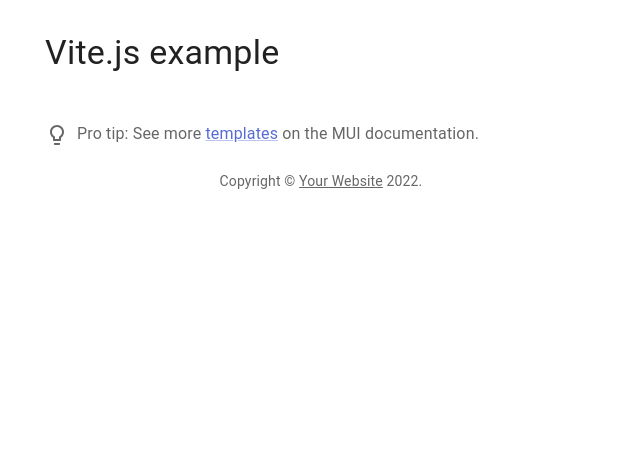
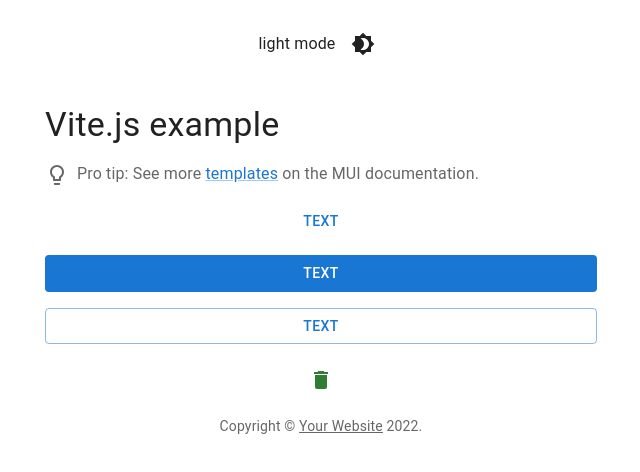
Before and after one commit to gjxwwww8888/bim3d, a React (Vite) app: page / in a window 1280 px wide. Shown: the top 472 px of the page, without its empty margins (319-959 px from the left). Built offline with nearby package versions, Linux system fonts and the light colour scheme.

Commit message:
'darkddd'

```diff
--- a/package.json
+++ b/package.json
@@ -11,6 +11,7 @@
   "dependencies": {
     "@emotion/react": "^11.10.0",
     "@emotion/styled": "^11.10.0",
+    "@mui/icons-material": "^5.8.4",
     "@mui/material": "^5.9.3",
     "react": "^18.2.0",
     "react-dom": "^18.2.0",
--- a/src/main.tsx
+++ b/src/main.tsx
@@ -4,15 +4,17 @@
 import App from '@/views/App'
 import { CssBaseline, ThemeProvider } from '@mui/material'
 import theme from '@/views/theme'
+import ToggleColorMode from './views/Main'
 
 
 ReactDOM.createRoot(document.getElementById('root') as HTMLElement).render(
   <React.StrictMode>
     <BrowserRouter>
-      <ThemeProvider theme={theme}>
+      {/* <ThemeProvider theme={theme}>
         <CssBaseline />
         <App />
-      </ThemeProvider>
+      </ThemeProvider> */}
+      <ToggleColorMode />
     </BrowserRouter>
   </React.StrictMode>
 
--- a/src/views/App.tsx
+++ b/src/views/App.tsx
@@ -4,15 +4,83 @@
 import Box from '@mui/material/Box';
 import ProTip from '@/views/test/ProTip';
 import Copyright from '@/views/test/Copyright';
+import { Alert, AlertTitle, Button, IconButton, Stack, Tooltip } from '@mui/material';
+import {useTheme, ThemeProvider, createTheme} from '@mui/material/styles'
+import DeleteIcon from '@mui/icons-material/Delete';
+import Zoom from '@mui/material/Zoom';
+import Brightness4Icon from '@mui/icons-material/Brightness4';
+import Brightness7Icon from '@mui/icons-material/Brightness7';
+import useMediaQuery from '@mui/material/useMediaQuery';
+
+export default function App(props:any) {
+
+  function clickme() {
+    console.log("点我")
 
 
-export default function App() {
+  }
+
+  const prefersDrakMode = useMediaQuery('(pre-clor-scheme:dark)');
+
+
+  const theme = React.useMemo(
+    ()=> createTheme({
+      palette:{
+        mode:prefersDrakMode ? 'dark' : 'light',
+      },
+    }),
+    [prefersDrakMode],
+  );
+
+
+  function changeColorMode() {
+    console.log('props',props)
+    // theme.palette.mode === 'dark'?
+    if(theme.palette.mode === 'dark'){
+      createTheme({
+        palette: {
+          mode: 'light',
+        },
+      });
+    }
+    else {
+      createTheme({
+        palette: {
+          mode: 'dark',
+        },
+      });
+    }
+  }
+
+
+
   return (
     <Container maxWidth="sm">
       <Box sx={{ my: 4 }}>
+
         <Typography variant="h4" component="h1" gutterBottom>
           Vite.js example
         </Typography>
+
+        {theme.palette.mode} mode
+        <IconButton sx={{ml:1}} onClick={changeColorMode} color='inherit'>
+          {theme.palette.mode === 'dark'? <Brightness7Icon/> : <Brightness4Icon/>}
+        </IconButton>
+
+        <Button variant='text'>Text</Button>
+        <Button variant='contained' disableElevation>Text</Button>
+        <Button variant='outlined' onClick={clickme}>Text</Button>
+        <Tooltip title='delete' placement='top' arrow TransitionComponent={Zoom}>
+          <IconButton>
+            <DeleteIcon color='success'></DeleteIcon>
+          </IconButton>
+        </Tooltip>
+
+        <Stack>
+          <Alert severity='warning'>
+            <AlertTitle>错误</AlertTitle>
+            这是一个错误信息</Alert>
+        </Stack>
         <ProTip />
         <Copyright />
       </Box>
--- /dev/null
+++ b/src/views/Main.tsx
@@ -0,0 +1,99 @@
+import * as React from 'react';
+import IconButton from '@mui/material/IconButton';
+import Box from '@mui/material/Box';
+import { useTheme, ThemeProvider, createTheme } from '@mui/material/styles';
+import Brightness4Icon from '@mui/icons-material/Brightness4';
+import Brightness7Icon from '@mui/icons-material/Brightness7';
+import { Button, Container, CssBaseline, Stack, Tooltip, Typography } from '@mui/material';
+import ProTip from './test/ProTip';
+import Zoom from '@mui/material/Zoom';
+import DeleteIcon from '@mui/icons-material/Delete';
+import Copyright from './test/Copyright';
+import TabsRouter from './router/Test';
+
+const ColorModeContext = React.createContext({ toggleColorMode: () => { } });
+
+function MyApp() {
+    const theme = useTheme();
+    const colorMode = React.useContext(ColorModeContext);
+    return (
+        <Container maxWidth="sm">
+
+            {/* <TabsRouter></TabsRouter> */}
+            <Stack spacing={2}>
+                <Box
+                    sx={{
+                        display: 'flex',
+                        width: '100%',
+                        alignItems: 'center',
+                        justifyContent: 'center',
+                        bgcolor: 'background.default',
+                        color: 'text.primary',
+                        borderRadius: 1,
+                        p: 3,
+                    }}
+                >
+
+                    {theme.palette.mode} mode
+                    <IconButton sx={{ ml: 1 }} onClick={colorMode.toggleColorMode} color="inherit">
+                        {theme.palette.mode === 'dark' ? <Brightness7Icon /> : <Brightness4Icon />}
+                    </IconButton>
+
+
+                </Box>
+
+                <Typography variant="h4" component="h1" gutterBottom>
+                    Vite.js example
+                </Typography>
+
+                <ProTip />
+
+                <Button variant='text'>Text</Button>
+                <Button variant='contained' disableElevation>Text</Button>
+                <Button variant='outlined' >Text</Button>
+                <Tooltip title='delete' placement='top' arrow TransitionComponent={Zoom}>
+                    <IconButton>
+                        <DeleteIcon color='success'></DeleteIcon>
+                    </IconButton>
+                </Tooltip>
+
+
+                <Copyright />
+
+            </Stack>
+
+
+        </Container >
+    );
+}
+
+export default function ToggleColorMode() {
+    const [mode, setMode] = React.useState<'light' | 'dark'>('light');
+    const colorMode = React.useMemo(
+        () => ({
+            toggleColorMode: () => {
+                setMode((prevMode) => (prevMode === 'light' ? 'dark' : 'light'));
+            },
+        }),
+        [],
+    );
+
+    const theme = React.useMemo(
+        () =>
+            createTheme({
+                palette: {
+                    mode,
+                },
+            }),
+        [mode],
+    );
+
+    return (
+        <ColorModeContext.Provider value={colorMode}>
+            <ThemeProvider theme={theme}>
+                <CssBaseline />
+                <MyApp />
+            </ThemeProvider>
+        </ColorModeContext.Provider>
+    );
+}
--- /dev/null
+++ b/src/views/router/Test.tsx
@@ -0,0 +1,81 @@
+import React from 'react';
+import Box from '@mui/material/Box';
+import Tabs from '@mui/material/Tabs';
+import Tab from '@mui/material/Tab';
+import Typography from '@mui/material/Typography';
+import {
+  MemoryRouter,
+  Route,
+  Routes,
+  Link,
+  matchPath,
+  useLocation,
+} from 'react-router-dom';
+import { StaticRouter } from 'react-router-dom/server';
+
+function Router(props: { children?: React.ReactNode }) {
+  const { children } = props;
+  if (typeof window === 'undefined') {
+    return <StaticRouter location="/drafts">{children}</StaticRouter>;
+  }
+
+  return (
+    <MemoryRouter initialEntries={['/drafts']} initialIndex={0}>
+      {children}
+    </MemoryRouter>
+  );
+}
+
+function useRouteMatch(patterns: readonly string[]) {
+  const { pathname } = useLocation();
+
+  for (let i = 0; i < patterns.length; i += 1) {
+    const pattern = patterns[i];
+    const possibleMatch = matchPath(pattern, pathname);
+    if (possibleMatch !== null) {
+      return possibleMatch;
+    }
+  }
+
+  return null;
+}
+
+function MyTabs() {
+  // You need to provide the routes in descendant order.
+  // This means that if you have nested routes like:
+  // users, users/new, users/edit.
+  // Then the order should be ['users/add', 'users/edit', 'users'].
+  const routeMatch = useRouteMatch(['/inbox/:id', '/drafts', '/trash']);
+  const currentTab = routeMatch?.pattern?.path;
+
+  return (
+    <Tabs value={currentTab}>
+      <Tab label="Inbox" value="/inbox/:id" to="/inbox/1" component={Link} />
+      <Tab label="Drafts" value="/drafts" to="/drafts" component={Link} />
+      <Tab label="Trash" value="/trash" to="/trash" component={Link} />
+    </Tabs>
+  );
+}
+
+function CurrentRoute() {
+  const location = useLocation();
+
+  return (
+    <Typography variant="body2" sx={{ pb: 2 }} color="text.secondary">
+      Current route: {location.pathname}
+    </Typography>
+  );
+}
+
+export default function TabsRouter() {
+  return (
+    <Router>
+      <Box sx={{ width: '100%' }}>
+        <Routes>
+          <Route path="*" element={<CurrentRoute />} />
+        </Routes>
+        <MyTabs />
+      </Box>
+    </Router>
+  );
+}
--- a/src/views/theme.ts
+++ b/src/views/theme.ts
@@ -3,6 +3,7 @@
 
 const theme = createTheme({
     palette:{
+        mode:'dark',
         primary:{
             main:'#556cd6',
         },
```
Also changed, not shown: 1 other file (tests, documents, lock files or other folders).
